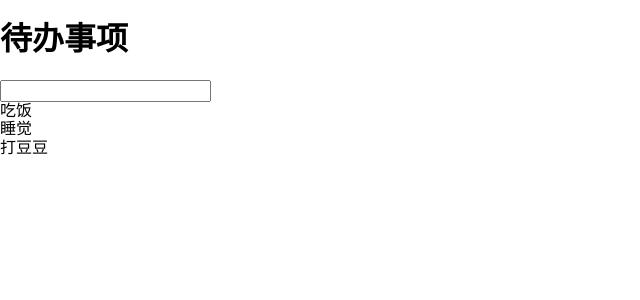
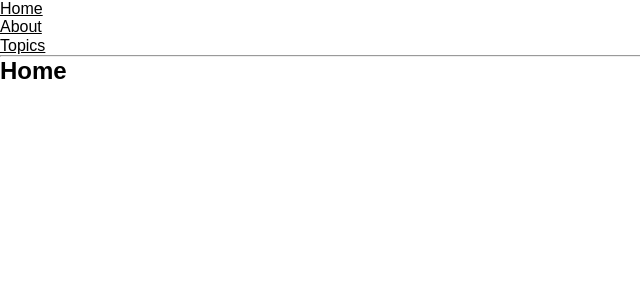
Before and after one commit to success-cg/react-test, a React (Create React App) app: page / in a window 1280 px wide. Shown: the top 300 px of the page, without its empty margins (0-640 px from the left). Built offline with nearby package versions, Linux system fonts and the light colour scheme.

Commit message:
add: save

```diff
--- a/package.json
+++ b/package.json
@@ -6,6 +6,7 @@
     "normalize.css": "^8.0.0",
     "react": "^16.4.1",
     "react-dom": "^16.4.1",
+    "react-router-dom": "^4.3.1",
     "react-scripts": "1.1.4"
   },
   "scripts": {
--- a/src/App.js
+++ b/src/App.js
@@ -1,4 +1,11 @@
 import React, { Component } from 'react';
+import {
+  BrowserRouter as Router,
+  Route,
+  Link,
+  NavLink
+} from 'react-router-dom'
+
 // eslint-disable-next-line
 import logo from './logo.svg';
 import './App.css';
@@ -11,6 +18,80 @@
   return Math.floor(Math.random() * 10000000)
 }
 
+const Home = () => (
+  <div>
+    <h2>Home</h2>
+  </div>
+)
+
+const About = () => (
+  <div>
+    <h2>About</h2>
+  </div>
+)
+
+const Topic = ({ match }) => (
+  <div>
+    <h3>{ match.params.topicId }</h3>
+  </div>
+)
+
+const Topics = ({ match }) => (
+  <div>
+    <h2>Topics</h2>
+    <ul>
+      <li>
+        <NavLink to={ `${match.url}/rendering` }
+                 activeStyle={ {
+                   fontWeight: 'bold',
+                   color: 'red'
+                 } }>
+          Rendering with React
+        </NavLink>
+      </li>
+      <li>
+        <Link to={ `${match.url}/components` }>
+          Components
+        </Link>
+      </li>
+      <li>
+        <Link to={ `${match.url}/props-v-state` }>
+          Props v. State
+        </Link>
+      </li>
+    </ul>
+
+    <Route path={ `${match.path}/:topicId` } component={ Topic }/>
+    <Route exact path={ match.path } render={ () => (
+      <h3>Please select a topic.</h3>
+    ) }/>
+  </div>
+)
+
+const getConfirmation = (message, callback) => {
+  const allowTransition = window.confirm(message)
+  callback(allowTransition)
+}
+
+const BasicExample = () => (
+  <Router getUserConfirmation={ getConfirmation }>
+    <div>
+      <ul>
+        <li><Link to="/">Home</Link></li>
+        <li><Link to="/about">About</Link></li>
+        <li><Link to="/topics">Topics</Link></li>
+      </ul>
+
+      <hr/>
+
+      <Route exact path="/" component={ Home }/>
+      <Route path="/about" component={ About }/>
+      <Route path="/topics" component={ Topics }/>
+    </div>
+  </Router>
+)
+
+/*
  class App extends Component {
  constructor(props) {
  super(props)
@@ -66,5 +147,7 @@
  }
 
  }
+ export { App };
+ */
 
-export { App };
+export default BasicExample
--- a/src/index.js
+++ b/src/index.js
@@ -2,7 +2,8 @@
 
 import ReactDOM from 'react-dom';
 import './index.css';
-import { App } from './App';
+// import { App } from './App';
+import App from './App'
 import registerServiceWorker from './registerServiceWorker';
 
 ReactDOM.render(
```
Also changed, not shown: 1 other file (tests, documents, lock files or other folders). Lines whose indentation alone changed are shown as unchanged.
